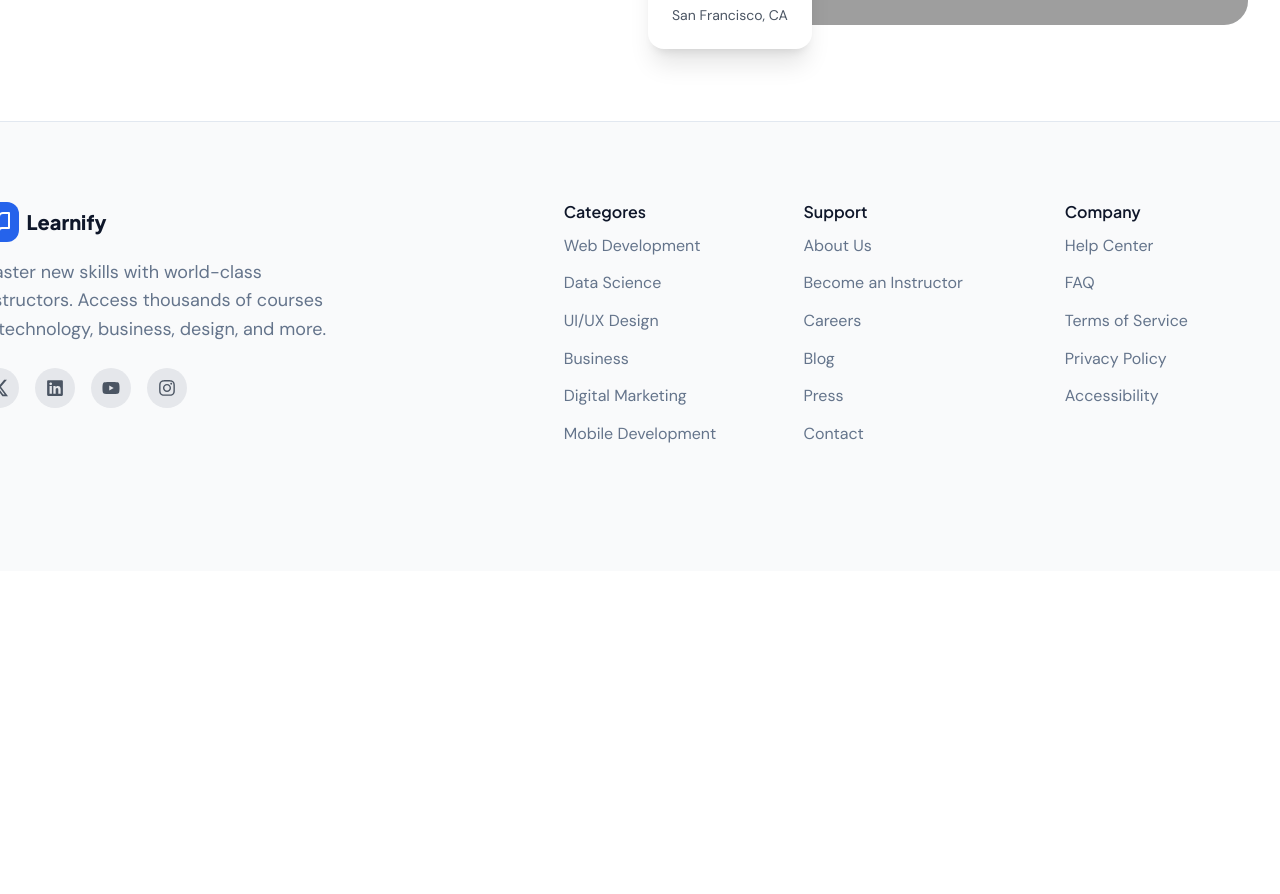
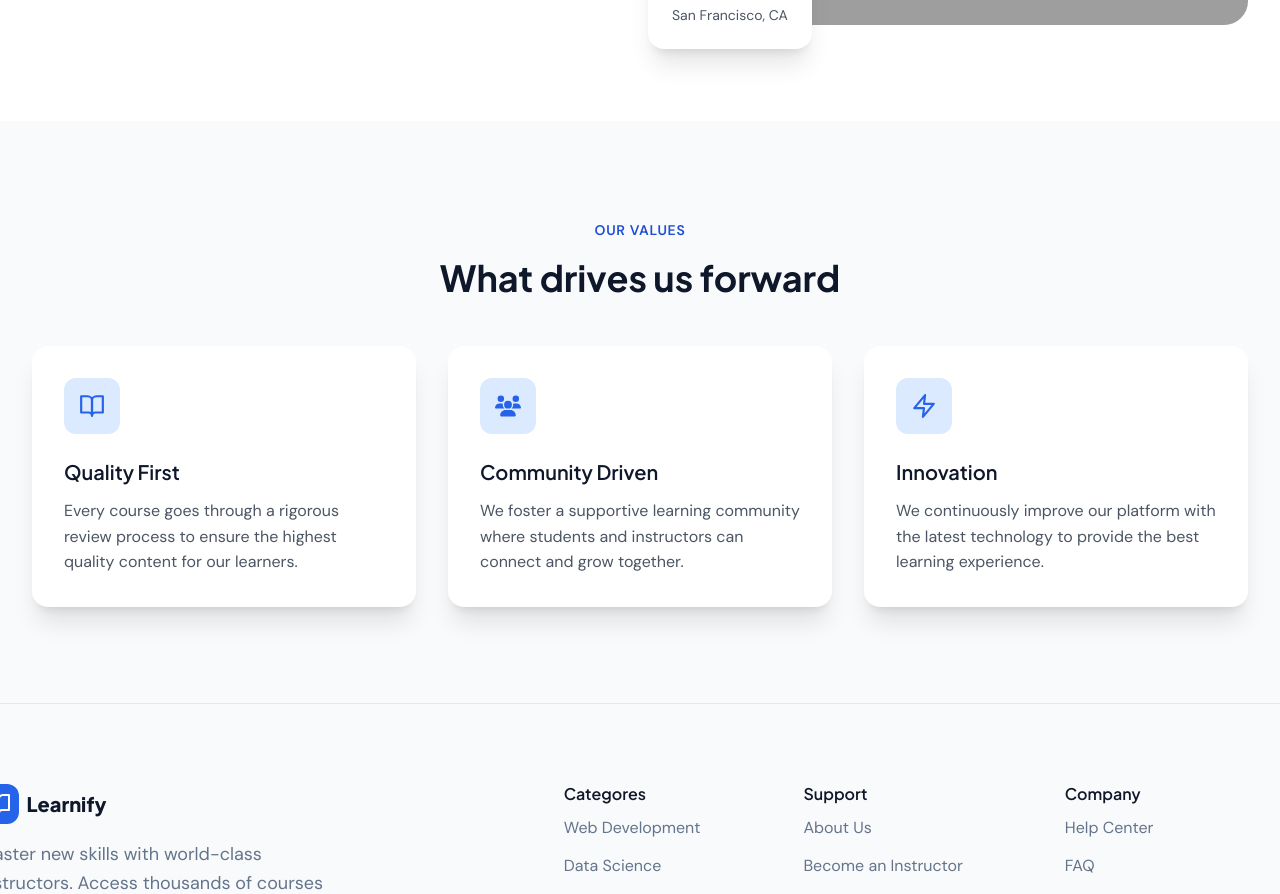
Before and after one commit to abdoayman12/learnify, a React (Vite) app: page /about in a window 1280 px wide. Shown: the part 1406-2300 px from the top of the page. Before the commit the page ends 1977 px from the top, so only its background shows below. Built offline with nearby package versions, Linux system fonts and the light colour scheme; grey boxes are pictures that could not be loaded.

Commit message:
feat: values section

```diff
--- a/src/pages/About.jsx
+++ b/src/pages/About.jsx
@@ -1,4 +1,6 @@
-import { Globe, ShieldCheck } from "lucide-react";
+import { Globe, ShieldCheck, BookOpen } from "lucide-react";
+import { FaUsers } from "react-icons/fa6";
+import { FiZap } from "react-icons/fi";
 
 const list = [
     {
@@ -16,6 +18,27 @@ const list = [
     {
         title: "95%",
         description: "Success Rate",
+    },
+];
+
+const values = [
+    {
+        title: "Quality First",
+        description:
+            "Every course goes through a rigorous review process to ensure the highest quality content for our learners.",
+        Icon: BookOpen,
+    },
+    {
+        title: "Community Driven",
+        description:
+            "We foster a supportive learning community where students and instructors can connect and grow together.",
+        Icon: FaUsers,
+    },
+    {
+        title: "Innovation",
+        description:
+            "We continuously improve our platform with the latest technology to provide the best learning experience.",
+        Icon: FiZap,
     },
 ];
 
@@ -135,6 +158,39 @@ const About = () => {
                     </div>
                 </div>
             </section>
+            <section className="bg-gray-50 dark:bg-gray-900/50 py-16 lg:py-24">
+                <div className="mx-auto max-w-7xl px-4 lg:px-8">
+                    <div className="text-center">
+                        <span className="text-sm text-primary-700 uppercase font-semibold tracking-wider">
+                            Our Values
+                        </span>
+                        <h2 className="mt-4 text-3xl lg:text-4xl font-bold text-text dark:text-text-inverted">
+                            What drives us forward
+                        </h2>
+                    </div>
+                    <div className="mt-12 grid gap-8 sm:grid-cols-2 lg:grid-cols-3">
+                        {values.map((value) => (
+                            <div
+                                key={value.title}
+                                className="rounded-2xl bg-surface p-8 shadow-xl dark:bg-surface-dark-muted"
+                            >
+                                <div className="flex h-14 w-14 items-center justify-center rounded-xl bg-primary-100 dark:bg-primary-900/30">
+                                    <value.Icon
+                                        size={26}
+                                        className="text-primary-600"
+                                    />
+                                </div>
+                                <h3 className="mt-6 text-xl font-semibold text-text dark:text-text-inverted">
+                                    {value.title}
+                                </h3>
+                                <p className="mt-3 text-gray-600 dark:text-gray-400 text-wrap">
+                                    {value.description}
+                                </p>
+                            </div>
+                        ))}
+                    </div>
+                </div>
+            </section>
         </>
     );
 };
```
